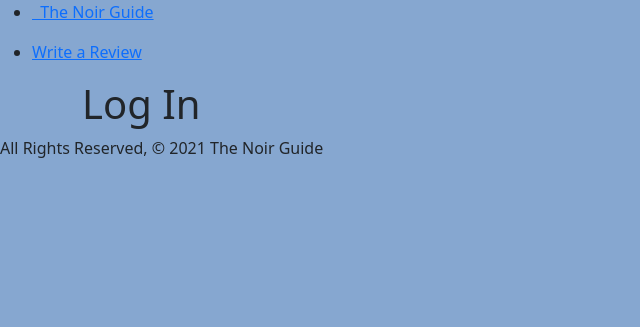
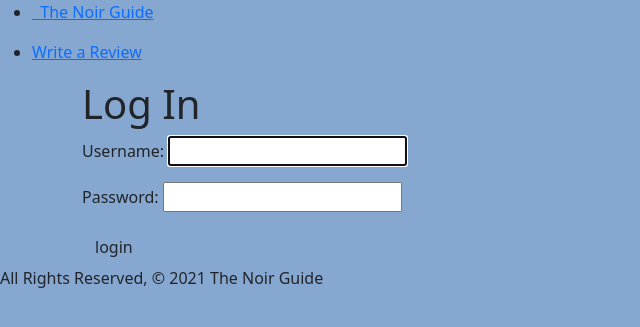
Before and after one commit to nicolegold1/thenoirguide, a Django app: page /accounts/login/ in a window 1280 px wide. Shown: the top 327 px of the page, without its empty margins (0-640 px from the left). Run offline with Django 3.2, Linux system fonts and the light colour scheme.

Commit message:
added a default login form

```diff
--- a/TheNoirGuide_project/settings.py
+++ b/TheNoirGuide_project/settings.py
@@ -120,3 +120,5 @@ USE_TZ = True
 # https://docs.djangoproject.com/en/3.1/howto/static-files/
 
 STATIC_URL = '/static/'
+
+LOGIN_REDIRECT_URL = '/business/'
--- a/main_app/templates/registration/login.html
+++ b/main_app/templates/registration/login.html
@@ -3,4 +3,12 @@
 
 <h1>Log In</h1>
 
+<!-- Add the login form -->
+<form method="post" action="{% url 'login' %}">
+  {% csrf_token %}
+  {{ form.as_p }}
+  <input type="submit" class="btn" value="login">
+  <input type="hidden" name="next" value="{{ next }}">
+</form>
+
 {% endblock %}
```
